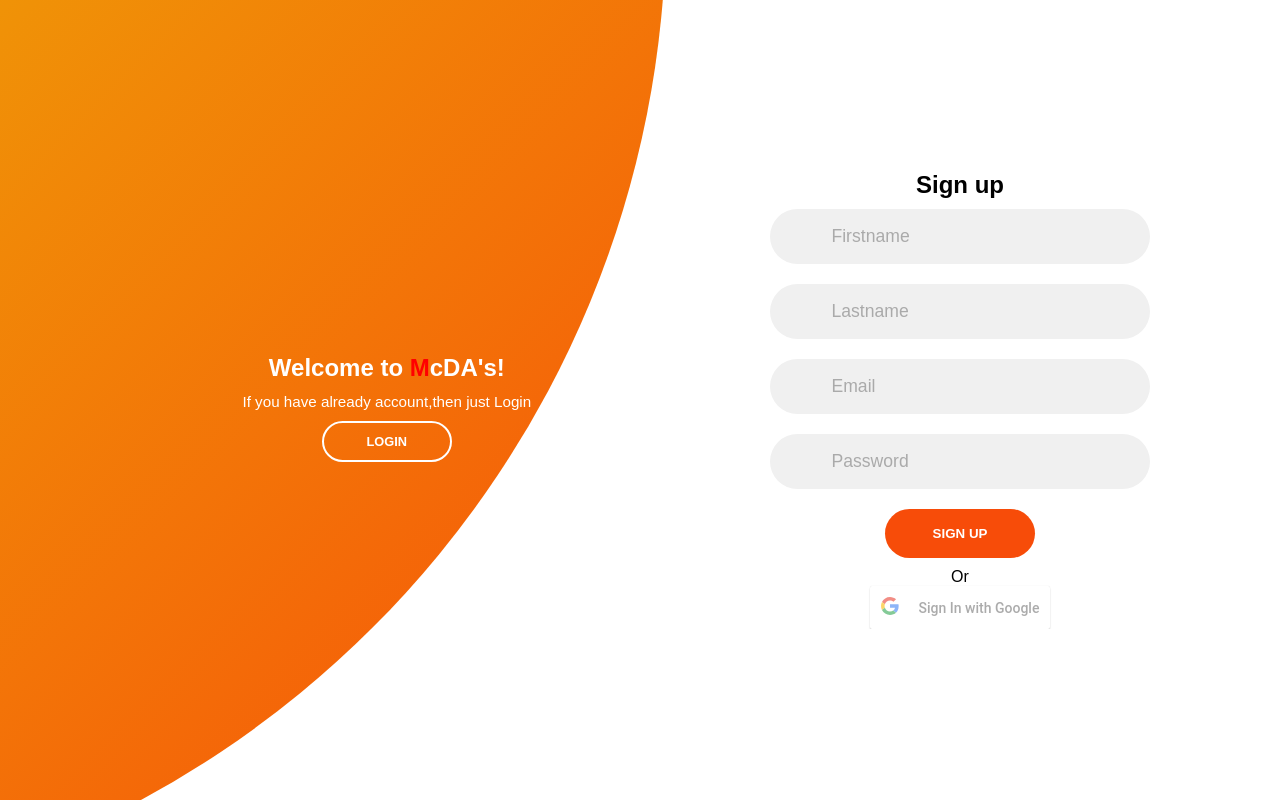
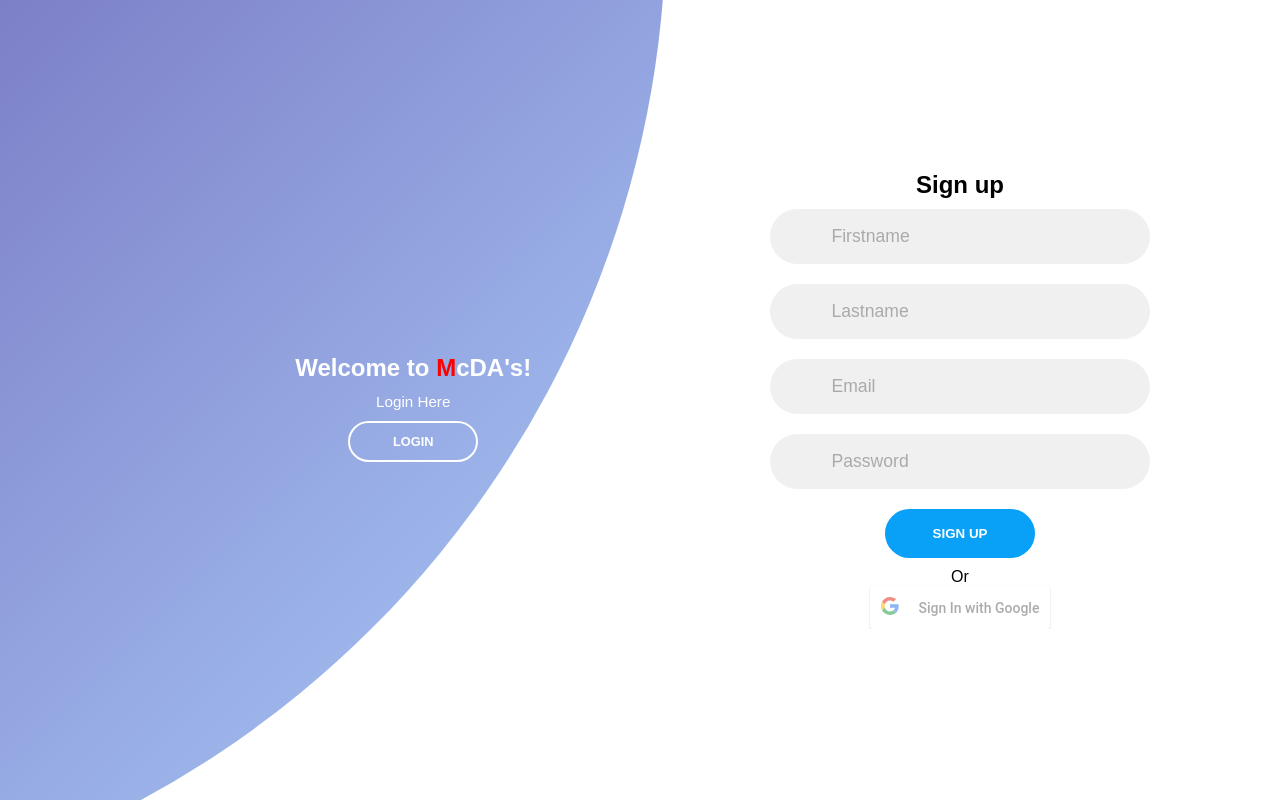
Before and after one commit to HemangNakarani/31-Project-Canteen-Frontend, a React (Create React App) app: page /auth/login in a window 1280 px wide. Both pictures are taken after a click on the button "SIGN UP". Built offline with nearby package versions, Linux system fonts and the light colour scheme; no server answers; a web font is replaced by a local one.

Commit message:
Refactored Code

```diff
--- a/src/Pages/Login.css
+++ b/src/Pages/AuthView/Login.css
@@ -131,7 +131,7 @@ form.sign-in-form {
 
 .btn {
     width: 150px;
-    background-color: #f74c09;
+    background-color: #09a0f7;
     border: none;
     outline: none;
     height: 49px;
@@ -146,7 +146,7 @@ form.sign-in-form {
 
 .btn:hover {
     background-color: #4d84e2;
-    text-decoration-color: #f74c09;
+    text-decoration-color: #09a0f7;
 }
 
 .panels-container {
@@ -167,7 +167,7 @@ form.sign-in-form {
     top: -10%;
     right: 48%;
     transform: translateY(-50%);
-    background-image: linear-gradient(-45deg, #f74c09 0%, #e5fe04 100%);
+    background-image: linear-gradient(-45deg, #afd3ff 0%, #300172 100%);
     transition: 1.8s ease-in-out;
     border-radius: 50%;
     z-index: 6;
--- a/src/Pages/Login.js
+++ b/src/Pages/AuthView/Login.js
@@ -1,11 +1,10 @@
 import React, { useEffect } from "react";
 import GoogleLogin from 'react-google-login';
 import { useHistory } from 'react-router-dom';
-import { useUserDispatch, loginUser } from '../Context/UserContext';
+import { useUserDispatch, loginUser } from '../../Context/UserContext';
 import "./Login.css";
 
-// const GOOGLE_CLIENT_ID = process.env.REACT_APP_GOOGLE_CLIENT_ID || "";
-const GOOGLE_CLIENT_ID = "638324418102-ph6j8qqubi8tpl1l8drhfb9mqrrrvd8k.apps.googleusercontent.com";
+const GOOGLE_CLIENT_ID = process.env.REACT_APP_GOOGLE_CLIENT_ID || "";
 
 function Login(props) {
   var userDispatch = useUserDispatch();
@@ -15,7 +14,6 @@ function Login(props) {
   })
 
   const history = useHistory();
-
 
   return <>
 
@@ -33,13 +31,7 @@ function Login(props) {
               <input type="password" placeholder="Password" />
             </div>
 
-            <input type="submit" value="Login" class="btn solid" onClick={() => {
-
-
-
-
-
-            }} />
+            <input type="submit" value="Login" class="btn solid" onClick={() => {}} />
             <p>Or</p>
             <GoogleLogin
               clientId={GOOGLE_CLIENT_ID}
@@ -79,30 +71,17 @@ function Login(props) {
 
           <div class="content">
             <h2>Welcome to <span style={{ color: 'red' }}>M</span>cDA's!</h2>
-
-
             <h3>Are you New here ?</h3>
             <p>
               You don't have account then sign up in just minutes.
             </p>
-            <button class="btn transparent" onClick={() => {
-
-              history.push('/auth/signup')
-
-
-
-
-            }} id="sign-up-btn" >
+            <button class="btn transparent" onClick={() => {history.push('/auth/signup')}} id="sign-up-btn" >
               Sign up
             </button>
           </div>
-
         </div>
-
       </div>
     </div>
-
-
   </>
 }
 
--- a/src/Pages/SignupPage.js
+++ b/src/Pages/AuthView/Signup.js
@@ -1,11 +1,10 @@
 import React, { useEffect } from "react";
 import GoogleLogin from 'react-google-login';
 import { useHistory } from 'react-router-dom';
-import { useUserDispatch, loginUser } from '../Context/UserContext';
+import { useUserDispatch, loginUser } from '../../Context/UserContext';
 import "./Login.css";
 
-// const GOOGLE_CLIENT_ID = process.env.REACT_APP_GOOGLE_CLIENT_ID || "";
-const GOOGLE_CLIENT_ID = "638324418102-ph6j8qqubi8tpl1l8drhfb9mqrrrvd8k.apps.googleusercontent.com";
+const GOOGLE_CLIENT_ID = process.env.REACT_APP_GOOGLE_CLIENT_ID || "";
 
 function SignupPage(props) {
     var userDispatch = useUserDispatch();
@@ -14,8 +13,6 @@ function SignupPage(props) {
 
     })
     const history = useHistory();
-
-
 
     return <>
 
@@ -68,9 +65,6 @@ function SignupPage(props) {
                             <input type="password" placeholder="Password" />
                         </div>
                         <input type="submit" class="btn" value="Sign up" />
-
-
-
                     </form>
                 </div>
             </div>
@@ -82,16 +76,13 @@ function SignupPage(props) {
                     <div class="content">
                         <h2>Welcome to <span style={{ color: 'red' }}>M</span>cDA's!</h2>
 
-
-                        <p>If you have already account,then just Login </p>
+                        <p>Login Here </p>
 
                         <button class="btn transparent" onClick={() => {
                             history.push('/auth/login');
-
-
                         }} id="sign-up-btn" >
                             Login
-            </button>
+                        </button>
                     </div>
 
                 </div>
--- a/src/routes.js
+++ b/src/routes.js
@@ -1,8 +1,8 @@
 
 import {lazy} from "react";
 
-const LoginPage = lazy(() => import('./Pages/Login'));
-const SignupPage = lazy(() => import('./Pages/SignupPage'))
+const LoginPage = lazy(() => import('./Pages/AuthView/Login'));
+const SignupPage = lazy(() => import('./Pages/AuthView/Signup'))
 const IndexPage = lazy(() => import('./Pages/Index'));
 const ProfilePage = lazy(() => import('./Pages/AccountView'));
 const CartPage = lazy(() => import('./Pages/Cart'));
```
Also changed, not shown: 2 other files (tests, documents, lock files or other folders).
